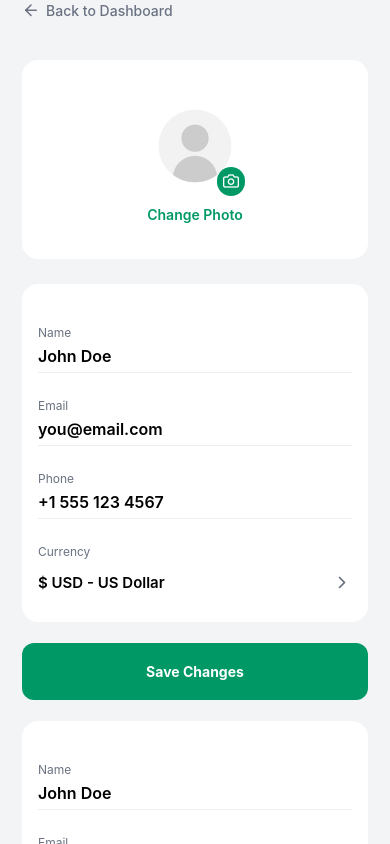
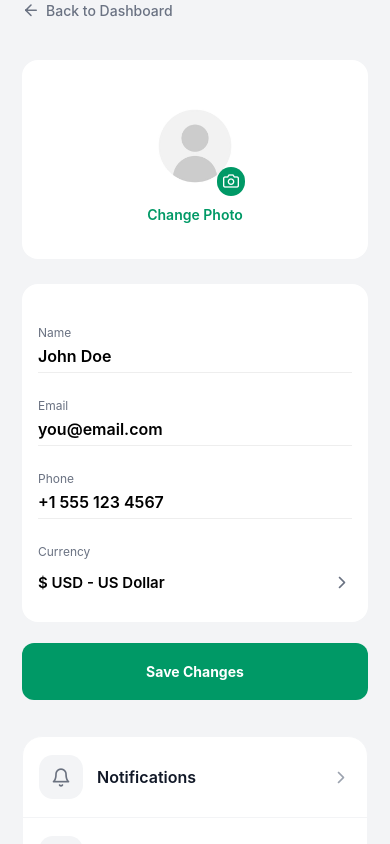
Before and after one commit to Nadil-Dulran/RoommateExpenseTracker, a React Native app: screen /Profile in a window 390 px wide. Built offline with nearby package versions, Linux system fonts and the light colour scheme.

Commit message:
Update profile settings with notifications and etc. card

```diff
--- a/src/screens/profile/ProfileSettings.tsx
+++ b/src/screens/profile/ProfileSettings.tsx
@@ -109,29 +109,47 @@ export default function ProfileScreen() {
           <Text style={styles.saveButtonText}>Save Changes</Text>
         </TouchableOpacity>
 
-     {/* Settings Fields */}
-        <View style={styles.secondcard}>
-          <Text style={styles.label}>Name</Text>
-          <TextInput
-            style={styles.input}
-            value={name}
-            onChangeText={setName}
-          />
+      <View style={styles.settingsCard}>
 
-          <Text style={styles.label}>Email</Text>
-          <TextInput
-            style={styles.input}
-            value={email}
-            onChangeText={setEmail}
-          />
+       {/* Notifications */}
+       <TouchableOpacity style={styles.settingsRow}>
+          <View style={styles.iconWrapper}>
+         <Icon name="bell" size={20} color="#6B7280" />
+          </View>
 
-          <Text style={styles.label}>Phone</Text>
-          <TextInput
-            style={styles.input}
-            value={phone}
-            onChangeText={setPhone}
-          />
+         <Text style={styles.settingsText}>Notifications</Text>
+
+        <Icon name="chevron-right" size={20} color="#9CA3AF" />
+        </TouchableOpacity>
+
+      <View style={styles.divider} />
+
+      {/* Preferences */}
+       <TouchableOpacity style={styles.settingsRow}>
+        <View style={styles.iconWrapper}>
+           <Icon name="settings" size={20} color="#6B7280" />
         </View>
+
+        <Text style={styles.settingsText}>Preferences</Text>
+
+         <Icon name="chevron-right" size={20} color="#9CA3AF" />
+       </TouchableOpacity>
+
+      <View style={styles.divider} />
+
+      {/* Help & Support */}
+     <TouchableOpacity style={styles.settingsRow}>
+      <View style={styles.iconWrapper}>
+        <Icon name="help-circle" size={20} color="#6B7280" />
+      </View>
+
+      <Text style={styles.settingsText}>Help & Support</Text>
+
+        <Icon name="chevron-right" size={20} color="#9CA3AF" />
+     </TouchableOpacity>
+
+    </View>
+
 
         {/* Sign Out */}
         <TouchableOpacity
@@ -313,12 +331,43 @@ const styles = StyleSheet.create({
     marginTop: 16,
     alignItems: 'center',
   },
-   secondcard: {
-    backgroundColor: '#fff',
-    marginHorizontal: 16,
-    padding: 16,
-    borderRadius: 16,
-    marginBottom: 5,
-    marginTop: 5,
-   },
+settingsCard: {
+  backgroundColor: '#FFFFFF',
+  marginHorizontal: 16,
+  marginTop: 20,
+  borderRadius: 20,
+  overflow: 'hidden',
+  borderWidth: 1,
+  borderColor: '#F3F4F6',
+},
+
+settingsRow: {
+  flexDirection: 'row',
+  alignItems: 'center',
+  paddingVertical: 18,
+  paddingHorizontal: 16,
+},
+
+iconWrapper: {
+  width: 44,
+  height: 44,
+  borderRadius: 14,
+  backgroundColor: '#F3F4F6',
+  justifyContent: 'center',
+  alignItems: 'center',
+  marginRight: 14,
+},
+
+settingsText: {
+  flex: 1,
+  fontSize: 16,
+  fontWeight: '600',
+  color: '#111827',
+},
+
+divider: {
+  height: 1,
+  backgroundColor: '#F3F4F6',
+},
+
 });
```
